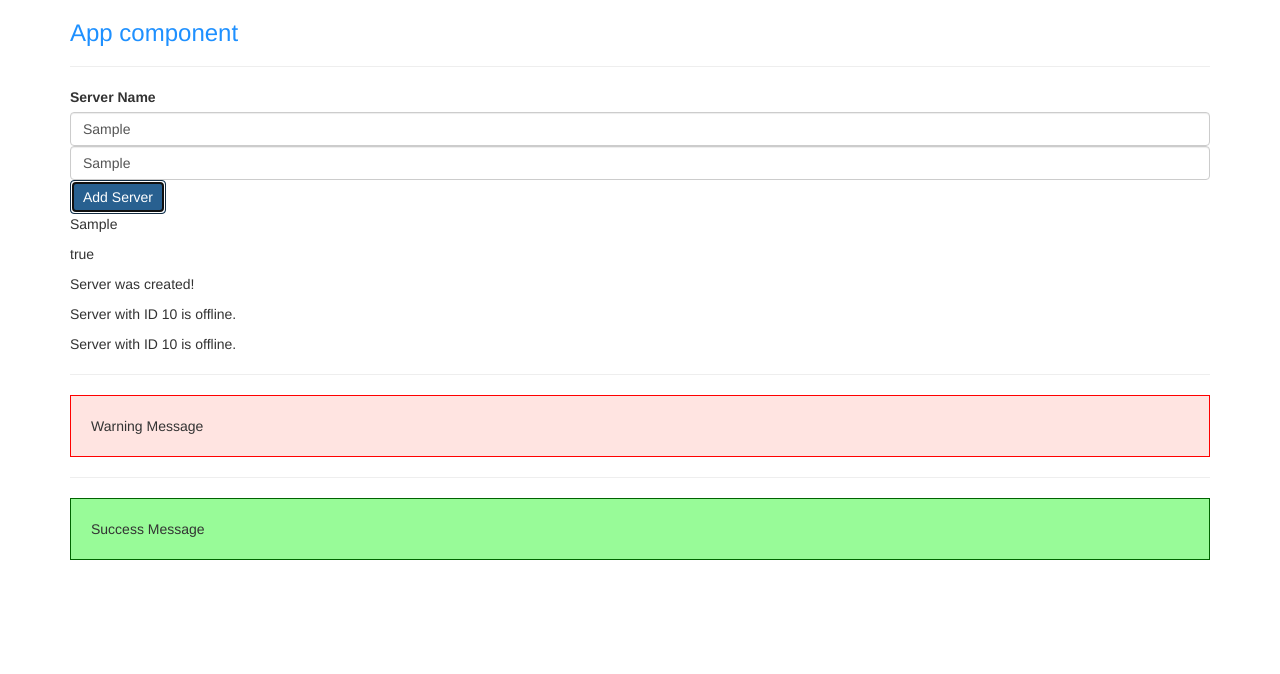
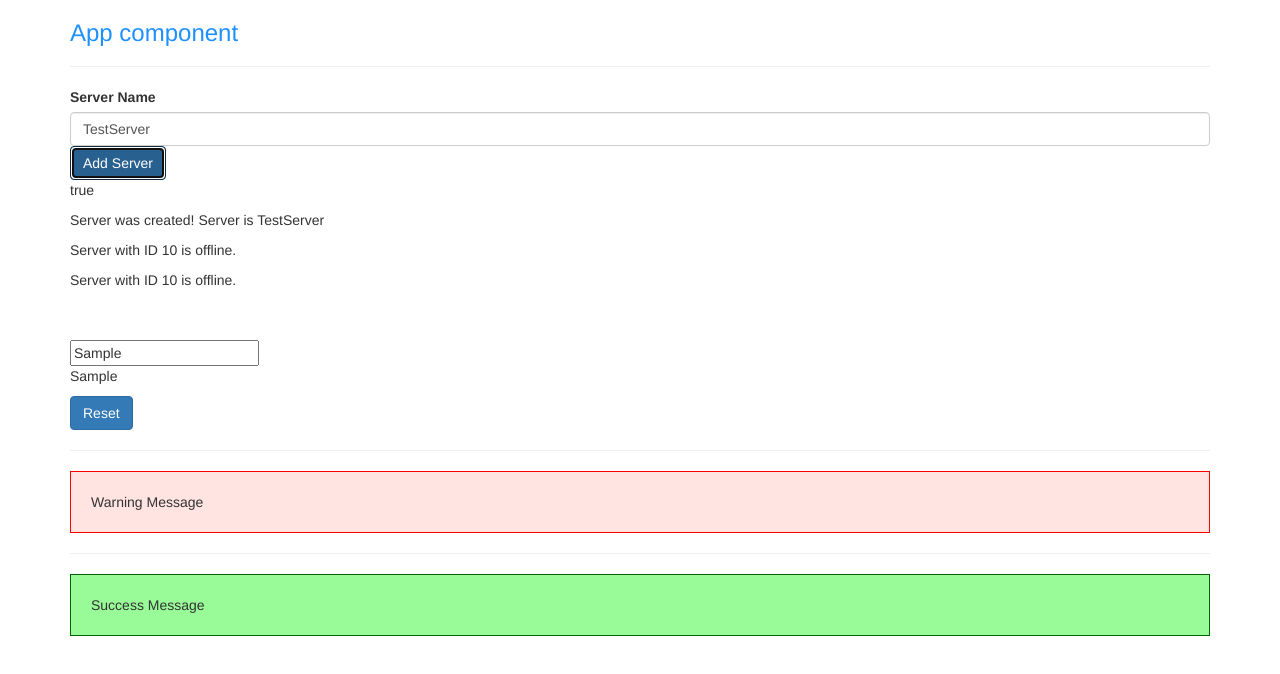
Before and after one commit to JAYRAJARORA/angular-app, an Angular app: page / in a window 1280 px wide. Both pictures are taken after typing "Sample" into the empty fields and a click on the button "Add Server". Shown: the top 674 px of the page. Built offline with nearby package versions, Linux system fonts and the light colour scheme.

Commit message:
Using ngif directive

```diff
--- a/src/app/servers/servers.component.html
+++ b/src/app/servers/servers.component.html
@@ -1,11 +1,23 @@
 <label>Server Name</label>
-<input type="text" class="form-control" (input)="updateServerName($event)">
+<!-- <input type="text" class="form-control" (input)="updateServerName($event)"> -->
 <input type="text" class="form-control" [(ngModel)] = "serverName">
 <button class="btn btn-primary" [disabled]="!allowNewServer" (click)="onCreateServer()">
     Add Server
 </button>
-<p>{{ serverName }}</p>
+<!-- <p>{{ serverName }}</p> -->
 <p>{{ allowNewServer }}</p>
-<p>{{ serverCreationStatus}}</p>
+<!-- <p>{{ serverCreationStatus}}</p> -->
+
+<p *ngIf="serverCreated; else noServer">Server was created! Server is {{ serverName }} </p>
+<ng-template #noServer>
+    <p>No Server was created</p>
+</ng-template>
+
 <app-server></app-server>
 <app-server></app-server>
+
+<br>
+<br>
+<input type="text" [(ngModel)] = "username">
+<p>{{ username }}</p>
+<button class="btn btn-primary" [disabled]="username == ''" (click)="onReset()">Reset</button>
--- a/src/app/servers/servers.component.ts
+++ b/src/app/servers/servers.component.ts
@@ -18,17 +18,24 @@ export class ServersComponent {
   allowNewServer = false;
   serverCreationStatus = 'No Server was created';
   serverName = 'TestServer';
+  username = '';
+  serverCreated = false;
 
   constructor() {
     setTimeout(() => this.allowNewServer = true, 2000);
   }
 
   onCreateServer() {
-    this.serverCreationStatus = 'Server was created!';
+    this.serverCreated = true;
+    this.serverCreationStatus = 'Server was created! Server is ' + this.serverName;
   }
 
   updateServerName(event: Event) {
     this.serverName = (<HTMLInputElement>event.target).value;
   }
 
+  onReset() {
+    this.username = '';
+  }
+
 }
```
